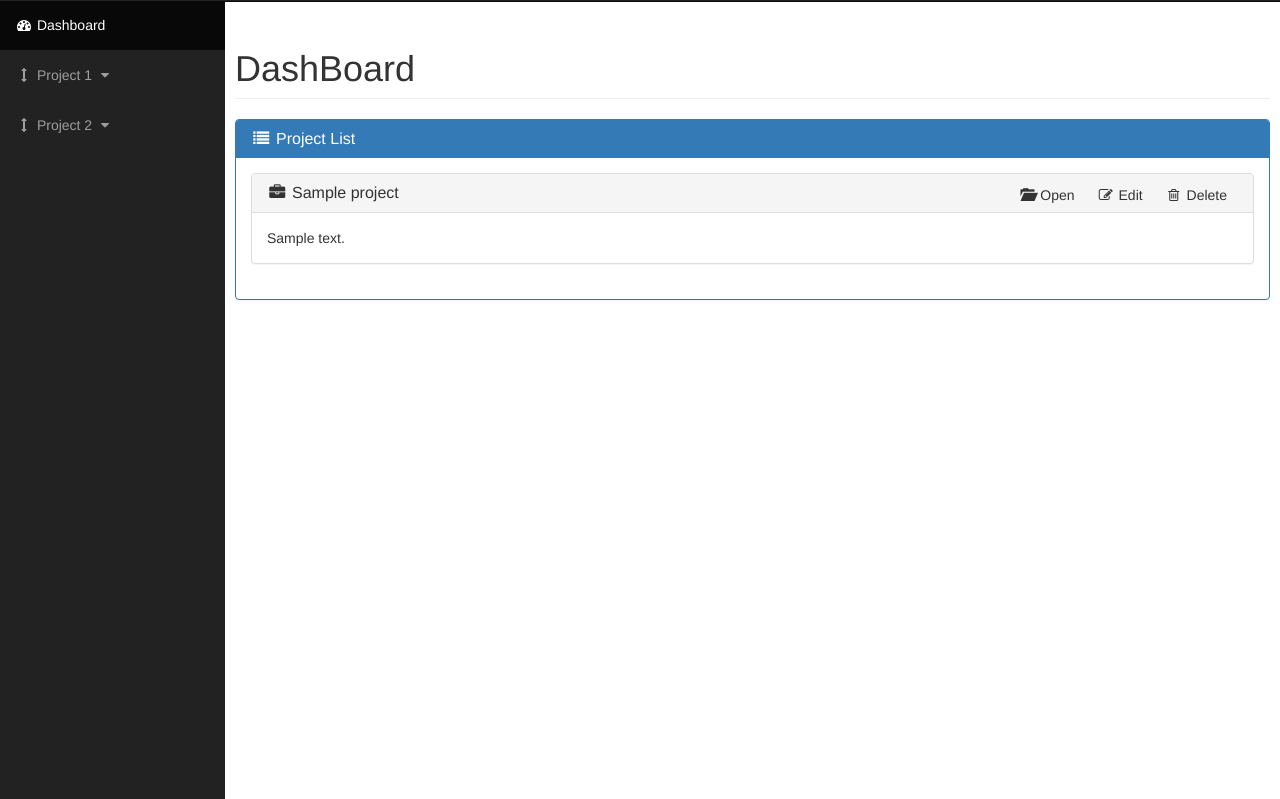
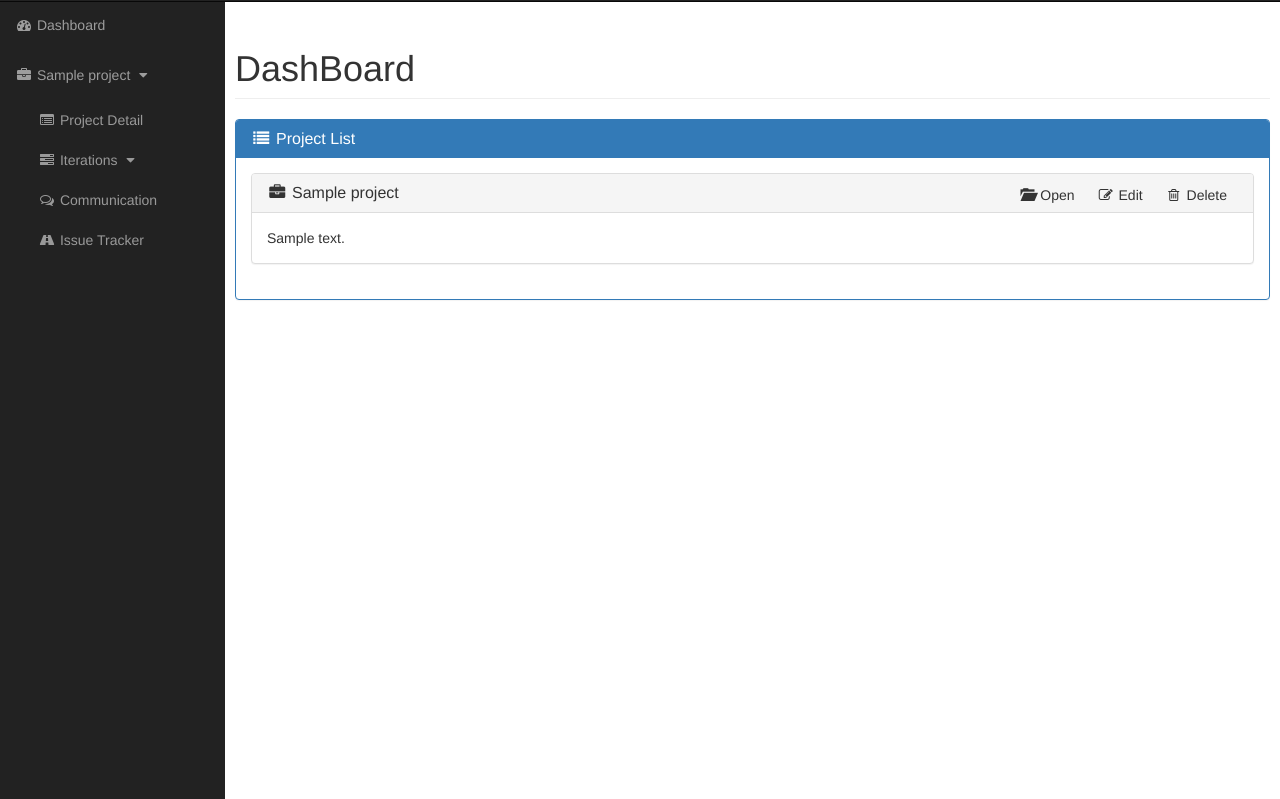
Before and after one commit to CS673S15-Group1-Team1/RequireTracker, a Django app: template ProjMgmt/requirements/templates/DashBoard.html in a window 1280 px wide. Shown: the part 51-850 px from the top of the page. Run offline with Django 3.2, Linux system fonts and the light colour scheme; the template is opened without the code that fills it: most values are stand-ins (such as "Sample title", 1, 10 or a date in 2020); some libraries are stand-ins or nearby versions.

Commit message:
bugfix/reorganizesidebar

```diff
--- a/ProjMgmt/requirements/static/css/RequireTracker.css
+++ b/ProjMgmt/requirements/static/css/RequireTracker.css
@@ -22,3 +22,20 @@
 .list-group-item .btn {
 	padding: 0px 0px;
 }
+
+.navbar-inverse .navbar-nav > li > ul > .active > a, .navbar-inverse .navbar-nav > li > ul > .active > a:hover, .navbar-inverse .navbar-nav > li > ul > .active > a:focus {
+	color: #fff;
+	background-color: #080808;
+}
+
+.side-nav>li>ul>li>ul>li>a {
+	display: block;
+	padding: 10px 15px 10px 61px;
+	text-decoration: none;
+	color: #999;
+	list-style-type: circle;
+}
+
+.side-nav>li>ul>li>ul {
+	padding: 0;
+}
--- a/ProjMgmt/requirements/templates/DashBoard.html
+++ b/ProjMgmt/requirements/templates/DashBoard.html
@@ -1,4 +1,3 @@
-<!DOCTYPE html>
 {% extends "SideBarBase.html" %}
 {% block content2 %}
 <div id="wrapper">
--- a/ProjMgmt/requirements/templates/ProjectDetail.html
+++ b/ProjMgmt/requirements/templates/ProjectDetail.html
@@ -1,4 +1,3 @@
-<!DOCTYPE html>
 {% extends "SideBarBase.html" %}
 {% block content2 %}
 <script>
--- a/ProjMgmt/requirements/templates/SideBarBase.html
+++ b/ProjMgmt/requirements/templates/SideBarBase.html
@@ -1,11 +1,14 @@
-<!DOCTYPE html>
 {% extends "TopBarBase.html" %}
 
 {% block content %}
 <div class="navbar-inverse">
 	<div class="navbar-collapse navbar-ex1-collapse collapse" aria-expanded="false" style="height: 1px;">
         <ul class="nav navbar-nav side-nav">
+            {% if project %}
+            <li>
+            {% else %}
             <li class="active">
+            {% endif %}
                 <a href="/projects"><i class="fa fa-fw fa-dashboard"></i> Dashboard</a>
             </li>
 <!--             <li>
@@ -24,7 +27,42 @@
             <li>
                 <a href="bootstrap-grid.html"><i class="fa fa-fw fa-wrench"></i> Bootstrap Grid</a>
             </li> -->
+            {% for aproject in projects %}
             <li>
+                <a href="javascript:void(0);" data-toggle="collapse" data-target="#proj_{{ aproject.id }}">
+                    <i class="fa fa-fw fa-briefcase"></i> {{ aproject.title }} <i class="fa fa-fw fa-caret-down"></i>
+                </a>
+                {% ifequal aproject.id project.id %}
+                <ul id="proj_{{ aproject.id }}" class="collapse in" aria-expanded="true">
+                    {% if iteration == None %}
+                    <li class="active">
+                    {% else %}
+                    <li>
+                    {% endif %}
+                {% else %}
+                <ul id="proj_{{ aproject.id }}" class="collapse" aria-expanded="false">
+                    <li>
+                {% endifequal %}
+                        <a href="/projects/{{ aproject.id }}"><i class="fa fa-fw fa-list-alt"></i> Project Detail</a>
+                    </li>
+                    <li>
+                        <a href="javascript:void(0);" data-toggle="collapse" data-target="#proj_{{ aproject.id }}_iters">
+                            <i class="fa fa-fw fa-tasks"></i> Iterations <i class="fa fa-fw fa-caret-down"></i>
+                        </a>
+                        <ul id="proj_{{ aproject.id }}_iters" class="collapse" aria-expanded="false">
+                            <li><a href="#"><i class="fa fa-fw fa-calendar"></i> Ice Box</a></li>
+                            {% for aiteration in aproject.iterations.all %}
+                            <li><a href="#"><i class="fa fa-fw fa-calendar"></i> {{ aiteration.title }}</a></li>
+                            {% endfor %}
+                            <li><a href="#"><i class="fa fa-fw fa-plus"></i> New Iteration</a></li>
+                        </ul>
+                    </li>
+                    <li><a href="#"><i class="fa fa-fw fa-comments-o"></i> Communication</a></li>
+                    <li><a href="#"><i class="fa fa-fw fa-road"></i> Issue Tracker</a></li>
+                </ul>
+            </li>
+            {% endfor %}
+<!--             <li>
                 <a href="javascript:;" data-toggle="collapse" data-target="#demo1"><i class="fa fa-fw fa-arrows-v"></i> Project 1 <i class="fa fa-fw fa-caret-down"></i></a>
                 <ul id="demo1" class="collapse">
                     <li>
@@ -72,7 +110,7 @@
                         <a href="#">Issues</a>
                     </li>
                 </ul>
-            </li>
+            </li> -->
 <!--             <li>
                 <a href="blank-page.html"><i class="fa fa-fw fa-file"></i> Blank Page</a>
             </li>
--- a/ProjMgmt/requirements/templates/TopBarBase.html
+++ b/ProjMgmt/requirements/templates/TopBarBase.html
@@ -9,8 +9,8 @@
     <link rel="stylesheet" href="{{ STATIC_URL }}sb-admin/font-awesome/css/font-awesome.min.css" />
     <script src="https://ajax.googleapis.com/ajax/libs/jquery/1.11.1/jquery.min.js"></script>
     <script src="{{ STATIC_URL }}bootstrap/js/bootstrap.js" type="text/javascript"></script>
-    <script src="{{ STATIC_URL }}/js/tooltip.js" type="text/javascript"></script>
-    <script src="{{ STATIC_URL }}/js/popover.js" type="text/javascript"></script>
+    <script src="{{ STATIC_URL }}js/tooltip.js" type="text/javascript"></script>
+    <script src="{{ STATIC_URL }}js/popover.js" type="text/javascript"></script>
 
 </head>
 <body>
--- a/ProjMgmt/requirements/views/projects.py
+++ b/ProjMgmt/requirements/views/projects.py
@@ -42,7 +42,8 @@ def project(request, proj):
     if project_api.can_user_access_project(request.user.id, proj) :
         project = project_api.get_project(proj)
         activeUsers = user_manager.getActiveUsers()
-        context = {'project' : project,
+        context = {'projects' : project_api.get_projects_for_user(request.user.id),
+                   'project' : project,
                    'stories' : story.get_project_stories(project.id),
                    'users' : project.users.all,
                    'iterations' : project.iterations.all(),
```
